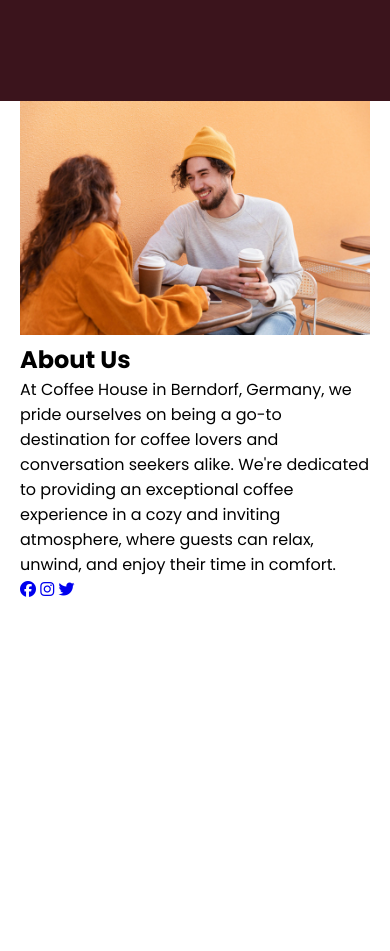
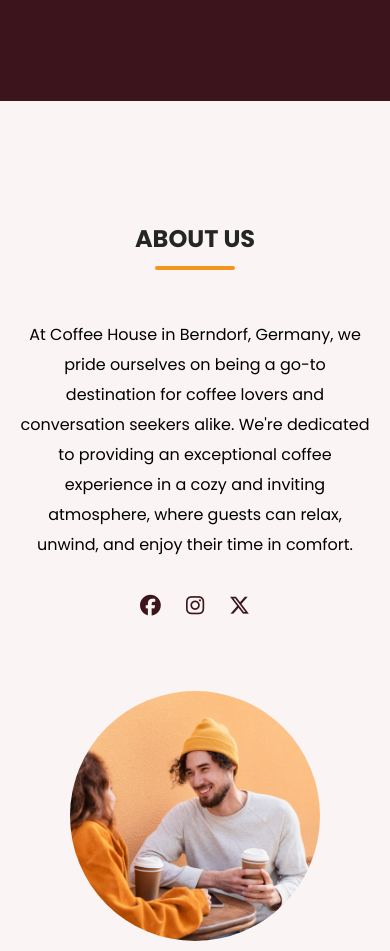
Before and after one commit to Sayed-Anawer/coffee-shop, a plain HTML site: page index.html in a window 390 px wide. Shown: the part 743-1694 px from the top of the page. Before the commit the page ends 1345 px from the top, so only its background shows below. Drawn offline with Linux system fonts and the light colour scheme; a web font is replaced by a local one.

Commit message:
Update social media icon for Twitter and enhance About section styles and responsiveness

```diff
--- a/index.html
+++ b/index.html
@@ -96,7 +96,7 @@
                 ><i class="fa-brands fa-instagram"></i
               ></a>
               <a href="#" class="social-link"
-                ><i class="fa-brands fa-twitter"></i
+                ><i class="fa-brands fa-x-twitter"></i
               ></a>
             </div>
           </div>
--- a/styles.css
+++ b/styles.css
@@ -78,6 +78,24 @@ button {
 }
 img {
   width: 100%;
+}
+
+.section-title {
+  font-size: var(--font-size-xl);
+  color: var(--dark-color);
+  text-align: center;
+  padding: 60px 0 100px;
+  text-transform: uppercase;
+}
+
+.section-title::after {
+  content: "";
+  display: block;
+  width: 80px;
+  height: 4px;
+  background-color: var(--secondary-color);
+  margin: 10px auto 0;
+  border-radius: var(--border-radius-s);
 }
 
 .navbar .nav-logo .logo-text {
@@ -168,8 +186,51 @@ img {
   margin-right: 30px;
 }
 
+/* About Us Section */
 
+.about-section {
+  background-color: var(--light-pink-color);
+  padding: 120px 0;
+}
+.about-section .section-content {
+  display: flex;
+  justify-content: space-between;
+  align-items: center;
+  gap: 50px;
+}
 
+.about-section .about-image-wrapper .about-image {
+  width: 400px;
+  height: 400px;
+  border-radius: var(--border-radius-circle);
+  object-fit: cover;
+}
+.about-section .about-details {
+  width: 50%;
+}
+.about-section .about-details .section-title {
+  padding: 0;
+}
+.about-section .about-details .text {
+  font-size: var(--font-size-m);
+  text-align: center;
+  margin: 50px 0 30px;
+  line-height: 30px;
+}
+.about-section .about-details .social-link-list {
+  display: flex;
+  justify-content: center;
+  gap: 25px;
+}
+.about-section .social-link-list .social-link {
+  font-size: var(--font-size-l);
+  color: var(--primary-color);
+  transition: 0.2s ease;
+}
+
+.about-section .social-link-list .social-link:hover {
+  color: var(--secondary-color);
+}
 
 /* Media query for Responsive device  */
 
@@ -241,6 +302,10 @@ img {
   .hero-section .hero-details :is(.subtitle, .description) {
     max-width: 100%;
   }
+  .about-section .about-details {
+    width: 100%;
+
+  }
   .hero-section .hero-details .buttons {
     justify-content: center;
   }
@@ -248,4 +313,16 @@ img {
     max-width: 270px;
     margin-right: 0;
   }
+
+  /* About Section */
+  .about-section .section-content {
+    flex-direction: column-reverse;
+    gap: 70px;
+  }
+  .about-section .about-image-wrapper .about-image{
+    width: 100%;
+    height: 100%;
+    max-width: 250px;
+    aspect-ratio: 1;
+  }
 }
```
